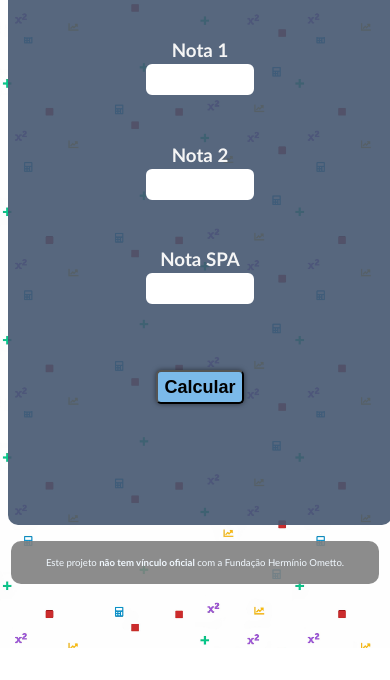
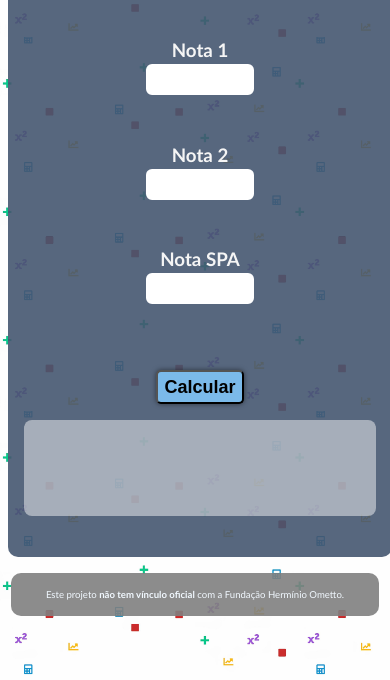
Before and after one commit to henrique-dionisio/calculadora-fho, a plain HTML site: page calculator2.html in a window 390 px wide. Shown: the part 337-1017 px from the top of the page. Before the commit the page ends 985 px from the top, so only its background shows below. Drawn offline with Linux system fonts and the light colour scheme.

Commit message:
Add files via upload

```diff
--- a/calculator2.html
+++ b/calculator2.html
@@ -46,7 +46,10 @@
                     <button onclick="calcularMedia()" class="button">Calcular</button>
                 </div>
 
-                <p id="result"></p>
+                <div class="resultado">
+                    <p id="result"></p>
+                </div>
+
             </div>
         </form>
 
--- a/scripts/app-calculator1.js
+++ b/scripts/app-calculator1.js
@@ -14,13 +14,13 @@ function calcularMedia(){
 
     if (media >= 9) {
         resultElement.innerText += "\nUAU!! Você passou com êxito 🫡. Parabéns!! 🎉🥳";
-        resultElement.style.color = '#31B404';
+        resultElement.style.color = '#2A9403';
     } else if (media >= 6 && media < 9) {
         resultElement.innerText += "\nVocê passou, parabéns! 🎉";
         resultElement.style.color = '#2E9AFE';
     } else if (media >= 5 && media < 6) {
         resultElement.innerText += "\nUffa 😅. Essa foi por pouco, mas você conseguiu 👏🏼.";
-        resultElement.style.color = '#FE9A2E';
+        resultElement.style.color = '#D17F1E';
     } else if (media >= 3 && media < 5) {
         resultElement.innerText += "\nVocê não passou direto 😳. Mas calma, ainda há uma chance. Boa sorte na RE! 😉";
         resultElement.style.color = '#FFFF00';
--- a/styles/estilo-calculator1.css
+++ b/styles/estilo-calculator1.css
@@ -1,3 +1,8 @@
+link[rel="shortcut icon"] {
+    width: 40px;
+    height: 40px;
+}
+
 body{
     background-image: url(../assets/fundo-claro.jpg);
     background-size: 75%;
@@ -8,7 +13,7 @@ body{
     background-color: rgba(69, 87, 112, 0.9);
     text-align: center;
     width: 45rem;
-    height: 33.12rem;
+    height: 34.5rem;
     margin: 5% auto 5% auto;
     border-radius: 10px;
 }
@@ -63,12 +68,13 @@ input:hover{
     height: 2.125rem;
     margin-top: 2.5rem;
     font-size: 1.125rem;
-    box-shadow: 0 0 5px 0 rgba(0, 0, 0, 0.5);
+    box-shadow: 0 0 5px 0 rgba(0, 0, 0, 0.3);
     background-color: #7bbaea;
     font-weight: bold;
     text-align: center;
     color: black;
     border-radius: 5px;
+    margin-bottom: 1rem;
 }
 
 .button:hover{
@@ -79,6 +85,17 @@ p{
     font-size: 1.13rem;
     color: aliceblue;
     font-weight: 600;
+}
+
+.resultado {
+    width: 41rem;
+    height: 4.8rem;
+    background-color: rgba(245, 245, 245, 0.5);
+    border-radius: 8px;
+    margin: auto;
+    display: flex;
+    justify-content: center;
+    align-items: center;
 }
 
 .rodape{
@@ -114,10 +131,14 @@ body.dark-mode input:hover {
     border-color: #013ADF;
 }
 
+body.dark-mode .resultado {
+    background-color: rgba(0, 0, 0, 0.5);
+}
+
 @media (max-width: 750px) {
     #container {
         width: 28rem;
-        height: 42rem;
+        height: 43rem;
         margin: 25% auto 25% auto;
     }
 
@@ -142,6 +163,11 @@ body.dark-mode input:hover {
         margin: -6rem auto;
         font-size: 0.8rem;
         margin-bottom: 1rem;
+    }
+
+    .resultado {
+        width: 24rem;
+        height: 6rem;
     }
 }
 
@@ -185,4 +211,9 @@ body.dark-mode input:hover {
         font-size: 0.6rem;
         margin-bottom: 1rem;
     }
+
+    .resultado {
+        width: 22rem;
+        height: 6rem;
+    }
 }
--- a/styles/estilo-calculator2.css
+++ b/styles/estilo-calculator2.css
@@ -1,3 +1,8 @@
+link[rel="shortcut icon"] {
+    width: 40px;
+    height: 40px;
+}
+
 body{
     background-image: url(../assets/fundo-claro.jpg);
     background-size: 75%;
@@ -8,7 +13,7 @@ body{
     background-color: rgba(69, 87, 112, 0.9);
     text-align: center;
     width: 45rem;
-    height: 33.12rem;
+    height: 34.5rem;
     margin: 5% auto 5% auto;
     border-radius: 10px;
 }
@@ -69,6 +74,7 @@ input:hover{
     text-align: center;
     color: black;
     border-radius: 5px;
+    margin-bottom: 1rem;
 }
 
 .button:hover{
@@ -79,6 +85,17 @@ p{
     font-size: 1.13rem;
     color: aliceblue;
     font-weight: 600;
+}
+
+.resultado {
+    width: 41rem;
+    height: 4.8rem;
+    background-color: rgba(245, 245, 245, 0.5);
+    border-radius: 8px;
+    margin: auto;
+    display: flex;
+    justify-content: center;
+    align-items: center;
 }
 
 .rodape{
@@ -110,6 +127,10 @@ body.dark-mode input {
     color: white;
 }
 
+body.dark-mode .resultado {
+    background-color: rgba(0, 0, 0, 0.5);
+}
+
 body.dark-mode input:hover {
     border-color: #013ADF;
 }
@@ -117,7 +138,7 @@ body.dark-mode input:hover {
 @media (max-width: 750px) {
     #container {
         width: 28rem;
-        height: 48rem;
+        height: 50rem;
         margin: 25% auto 25% auto;
     }
 
@@ -143,12 +164,17 @@ body.dark-mode input:hover {
         font-size: 0.8rem;
         margin-bottom: 1rem;
     }
+
+    .resultado {
+        width: 24rem;
+        height: 6rem;
+    }
 }
 
 @media (max-width: 415px) {
     #container {
         width: 24rem;
-        height: 48rem;
+        height: 50rem;
         margin: 25% auto 25% auto;
     }
 
@@ -185,4 +211,9 @@ body.dark-mode input:hover {
         font-size: 0.6rem;
         margin-bottom: 4rem;
     }
+
+    .resultado {
+        width: 22rem;
+        height: 6rem;
+    }
 }
--- a/styles/estilo-index.css
+++ b/styles/estilo-index.css
@@ -1,3 +1,8 @@
+link[rel="shortcut icon"] {
+    width: 40px;
+    height: 40px;
+}
+
 body{
     background-image: url(../assets/fundo-claro.jpg);
     background-size: 75%;
```
Also changed, not shown: calculator1.html (+3 -1 lines).
